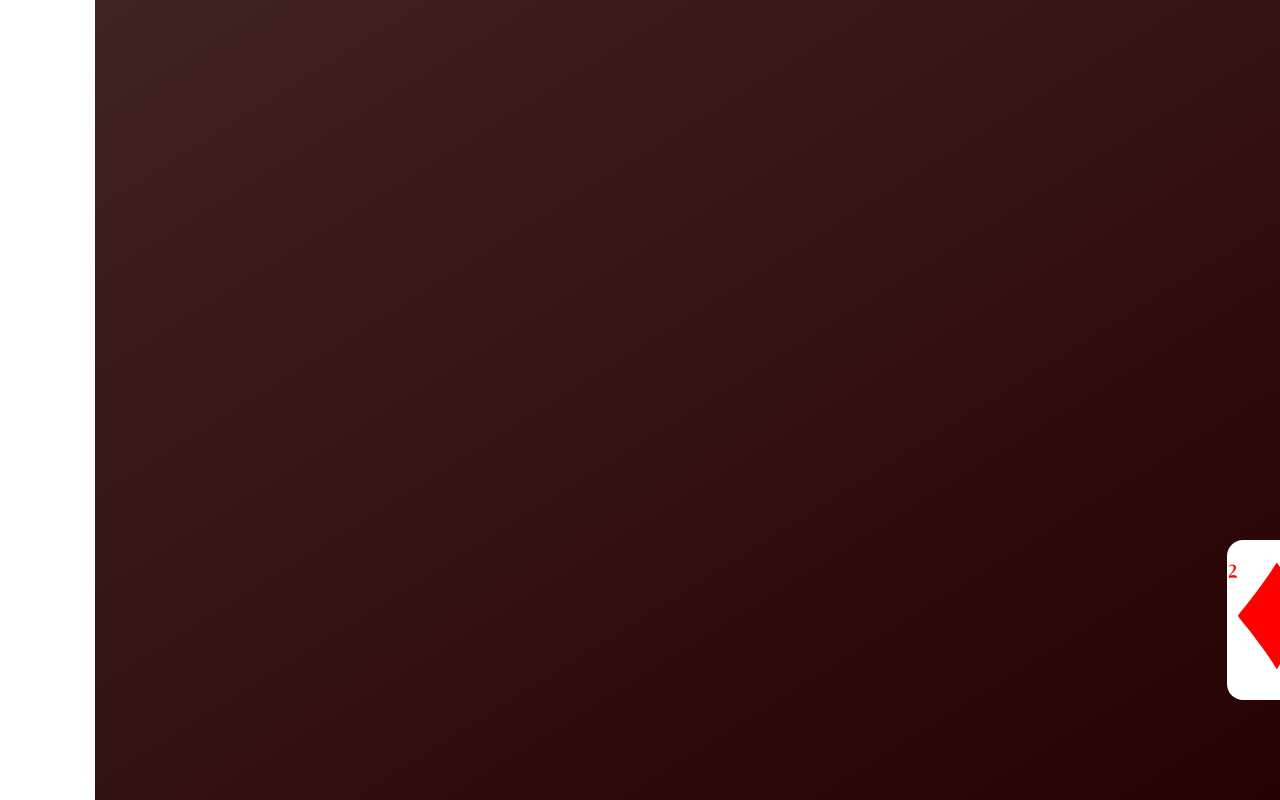
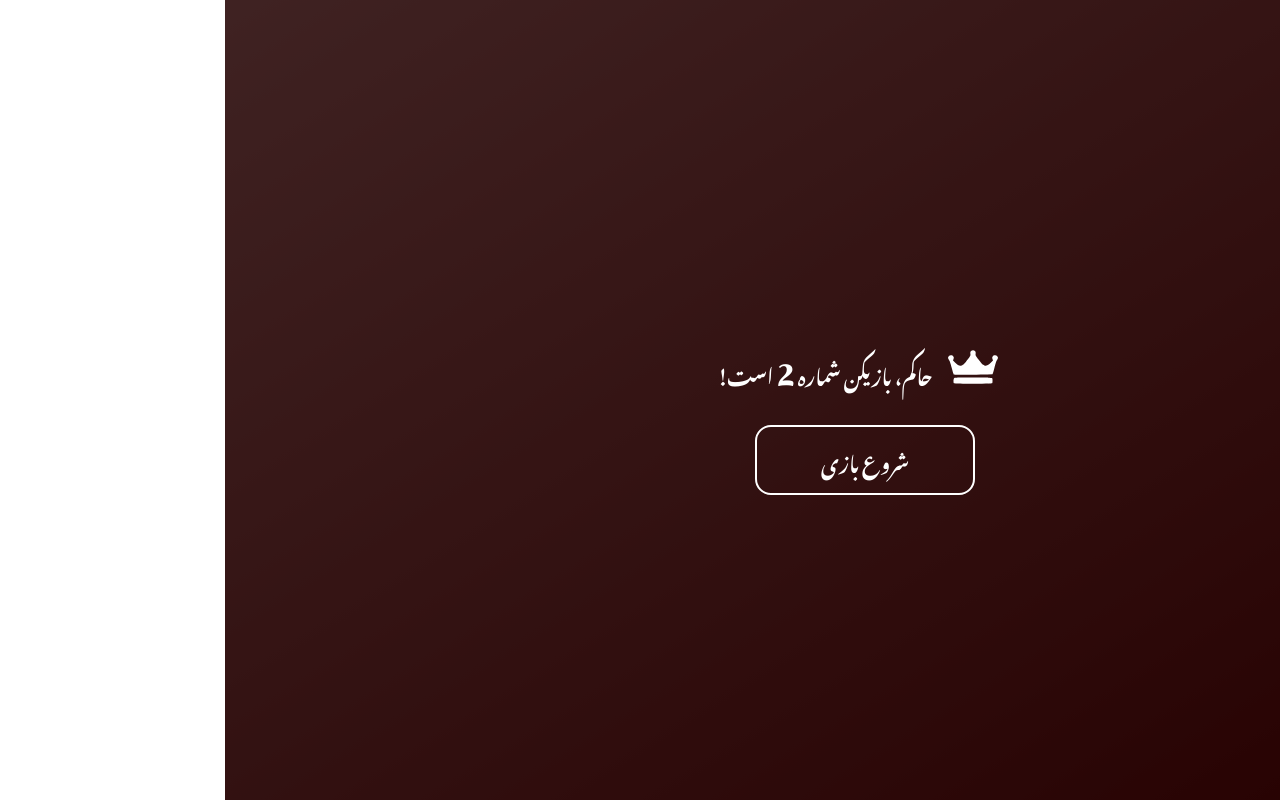
Before and after one commit to SarahShkb/HOKM, a Next.js app: page /2players in a window 1280 px wide. Both pictures are taken after a click on the button "بریم برای انتخاب حاکم". Built offline with nearby package versions, Linux system fonts and the light colour scheme.

Commit message:
Announce HAKEM atfer the ace card is thrown to them

```diff
--- a/components/2players/Main.tsx
+++ b/components/2players/Main.tsx
@@ -15,7 +15,7 @@ const Main2Players = () => {
   const cards = getCards();
   let hakemCounter = 0;
   const [chooseHAKEM, setChooseHAKEM] = useState<boolean>(false);
-  const [hakem, setChosen] = useState<number>(0);
+  const [hakem, setHakem] = useState<number>(-1);
   const [currentHakemCardsState, setCurrentHakemCardsState] = useState<
     CardType[]
   >([]);
@@ -24,7 +24,7 @@ const Main2Players = () => {
     if (chooseHAKEM) {
       let tempCards = [...cards];
       const chooseHakemInterval = setInterval(() => {
-        const randomCardIndex = Math.round(Math.random() * tempCards.length);
+        const randomCardIndex = Math.floor(Math.random() * tempCards.length);
         const pulledCard = tempCards[randomCardIndex];
         let currentHakemCards = { ...currentHakemCardsState };
 
@@ -32,7 +32,7 @@ const Main2Players = () => {
         setCurrentHakemCardsState(currentHakemCards);
 
         if (pulledCard.rank === ranks.ACE) {
-          setChosen(hakemCounter % 2);
+          setHakem(hakemCounter % 2);
           clearInterval(chooseHakemInterval);
         }
         tempCards.splice(randomCardIndex, 1);
@@ -43,7 +43,7 @@ const Main2Players = () => {
   return (
     <div className={classes.bg_container}>
       <div className={classes.main_container}>
-        {!chooseHAKEM && !hakem && (
+        {!chooseHAKEM && hakem < 0 && (
           <button
             className={classes.choose_HAKEM_button}
             onClick={() => setChooseHAKEM(true)}
@@ -53,6 +53,21 @@ const Main2Players = () => {
               <CrownIcon />
             </div>
           </button>
+        )}
+        {hakem >= 0 && (
+          <div className={classes.hakem_announcement}>
+            <p>
+              <CrownIcon />
+              حاکم، بازیکن شماره{" "}
+              <span className={classes.hakem_player_number}>{`${
+                hakem + 1
+              }`}</span>{" "}
+              است!
+            </p>
+            <button className={classes.start_game_button} onClick={() => {}}>
+              {"شروع بازی"}
+            </button>
+          </div>
         )}
         {chooseHAKEM && (
           <>
--- a/styles/components/2players/main.module.scss
+++ b/styles/components/2players/main.module.scss
@@ -16,7 +16,8 @@
     padding: 3rem;
     display: flex;
 
-    .choose_HAKEM_button {
+    .choose_HAKEM_button,
+    .start_game_button {
       margin: auto;
       background-color: transparent;
       border: 0.125rem solid white;
@@ -50,12 +51,25 @@
         }
       }
     }
+    .hakem_announcement {
+      margin: auto;
+      border-radius: 1rem;
+      color: white;
+      font-weight: bold;
+      font-size: 1.25rem;
+      .hakem_player_number {
+        font-size: 2rem;
+      }
+      svg {
+        height: 3.125rem;
+        width: 5rem;
+        margin-bottom: -0.375rem;
+      }
+    }
     .hakem_detector_card {
       position: absolute;
       margin-right: auto;
       margin-left: auto;
-      color: gold;
-      font-size: 1.5rem;
     }
   }
 }
--- a/styles/components/general/card.module.scss
+++ b/styles/components/general/card.module.scss
@@ -5,24 +5,25 @@
   display: flex;
   flex-direction: column;
   justify-content: center;
-  width: 6.25rem;
+  align-items: center;
+  width: 7rem;
   height: 10rem;
 
   .rank {
     font-size: 1.25rem;
     position: absolute;
     &.top {
-      left: 0;
-      top: 0;
+      left: 0.25rem;
+      top: -0.5rem;
     }
     &.bottom {
-      right: 0;
+      right: 0.25rem;
       bottom: 0;
     }
   }
   .suit {
-    width: 100%;
-    height: 80%;
+    width: 90%;
+    height: 90%;
     svg {
       width: 100%;
       height: 100%;
```
